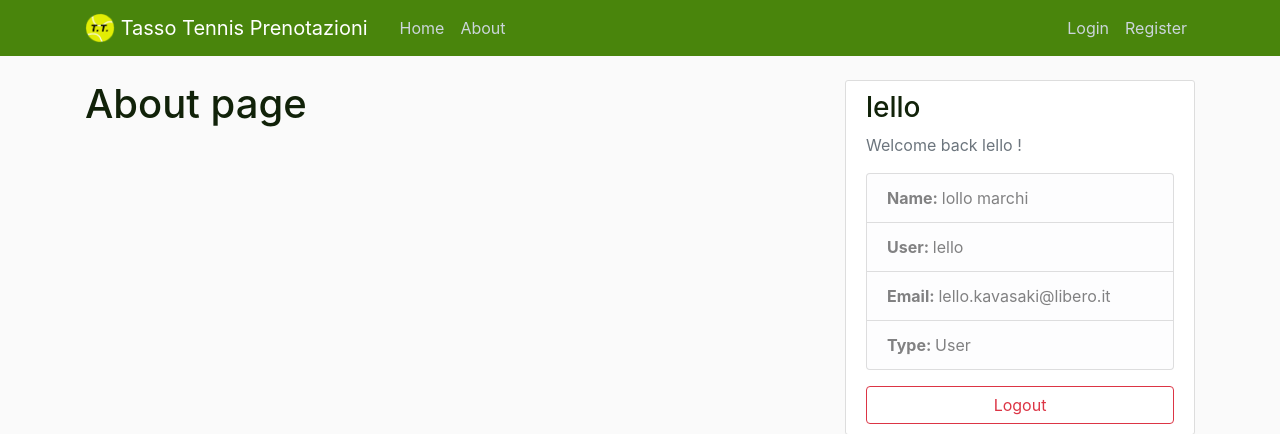
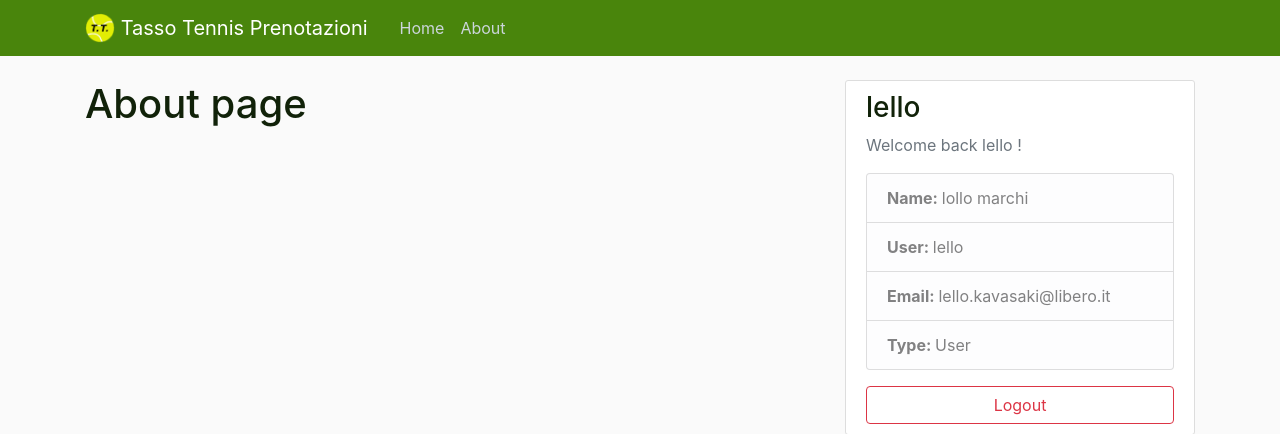
Before and after one commit to ncvescera/tasso_tennis, a Flask app: page /about in a window 1280 px wide. Shown: the top 434 px of the page. Run offline with Flask 2, Linux system fonts and the light colour scheme; a user stored in the database is signed in; some libraries are stand-ins or nearby versions.

Commit message:
Navbar
La sezione login-register viene mostrata solo quando l'utente non e' loggato.

```diff
--- a/tennisApp/templates/layout.html
+++ b/tennisApp/templates/layout.html
@@ -44,10 +44,12 @@
               <a class="nav-item nav-link" href="{{ url_for('about') }}">About</a>
             </div>
             <!-- Navbar Right Side -->
-            <div class="navbar-nav">
-              <a class="nav-item nav-link" href="{{ url_for('login') }}">Login</a>
-              <a class="nav-item nav-link" href="{{ url_for('register') }}">Register</a>
-            </div>
+            {% if current_user.is_authenticated == False %}
+              <div class="navbar-nav">
+                <a class="nav-item nav-link" href="{{ url_for('login') }}">Login</a>
+                <a class="nav-item nav-link" href="{{ url_for('register') }}">Register</a>
+              </div>
+            {% endif %}
           </div>
         </div>
       </nav>
```
Also changed, not shown: tennisApp/database.db.
